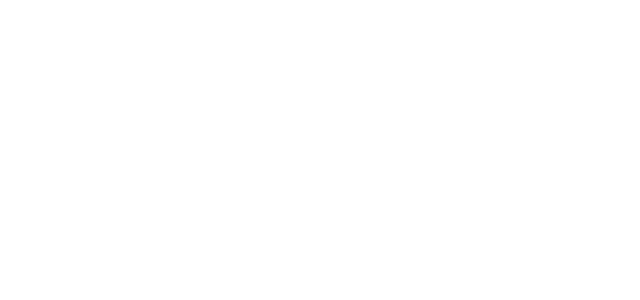
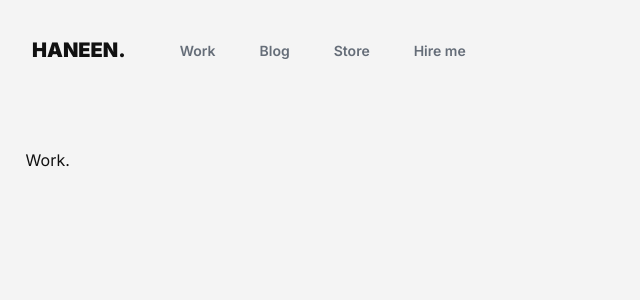
Before and after one commit to haneenmahd/haneenmahd.github.io, a React (Vite) app: page /work in a window 1280 px wide. Before the commit this address had no page. Shown: the top 300 px of the page, without its empty margins (0-640 px from the left). Built offline with nearby package versions, Linux system fonts and the light colour scheme.

Commit message:
Configure new route for the work page

```diff
--- a/src/main.jsx
+++ b/src/main.jsx
@@ -11,7 +11,7 @@ import {
   useLocation,
 } from 'react-router-dom'
 import theme from './theme'
-import Wallpapers from './pages/Wallpapers'
+import Work from './pages/Work'
 
 function RenderingApp() {
   const location = useLocation()
@@ -40,7 +40,7 @@ ReactDOM.render(
       <Routes>
         <Route path="/" element={<RenderingApp />}>
           <Route index element={<App />} />
-          <Route path="wallpapers" element={<Wallpapers />} />
+          <Route path="work" element={<Work />} />
         </Route>
       </Routes>
     </BrowserRouter>
--- /dev/null
+++ b/src/pages/Work.jsx
@@ -0,0 +1,10 @@
+import React from 'react'
+import Container from '../components/Container'
+
+export default function Work() {
+  return (
+    <Container>
+        Work.
+    </Container>
+  )
+}
```
